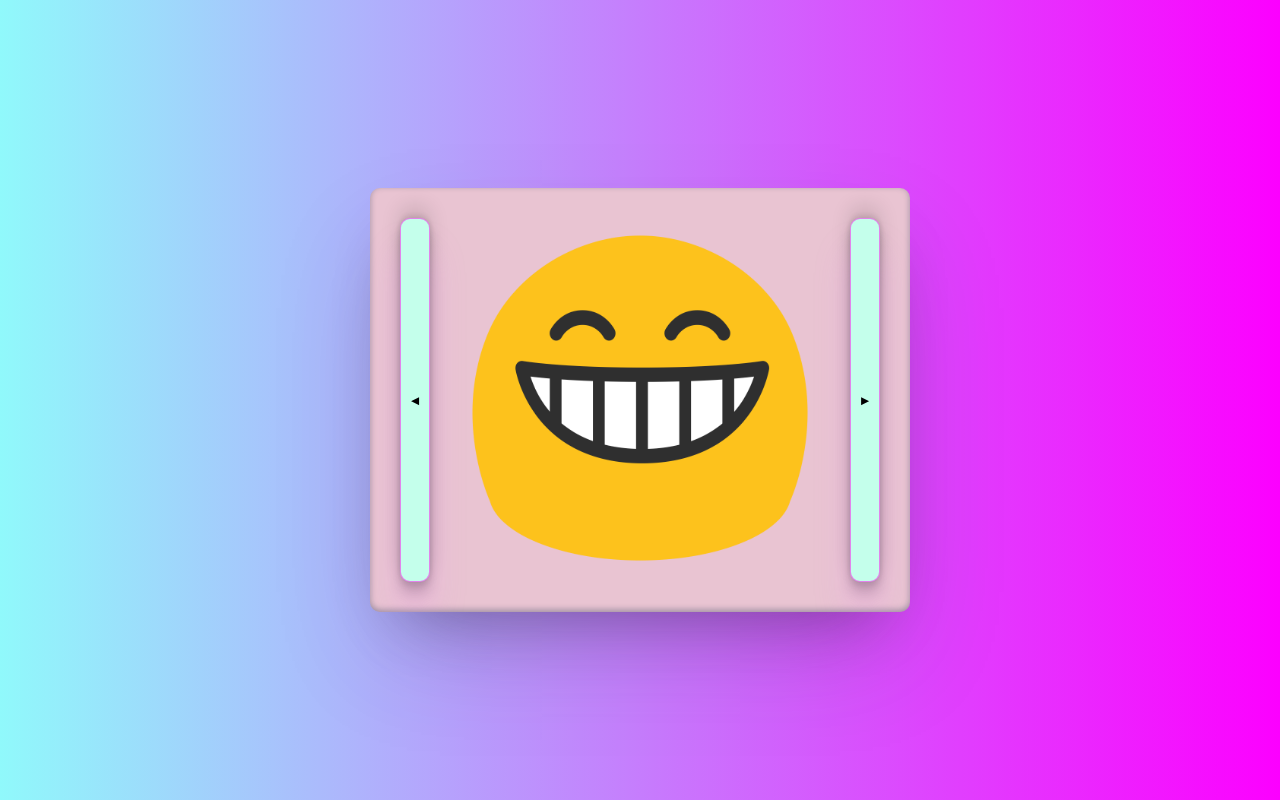
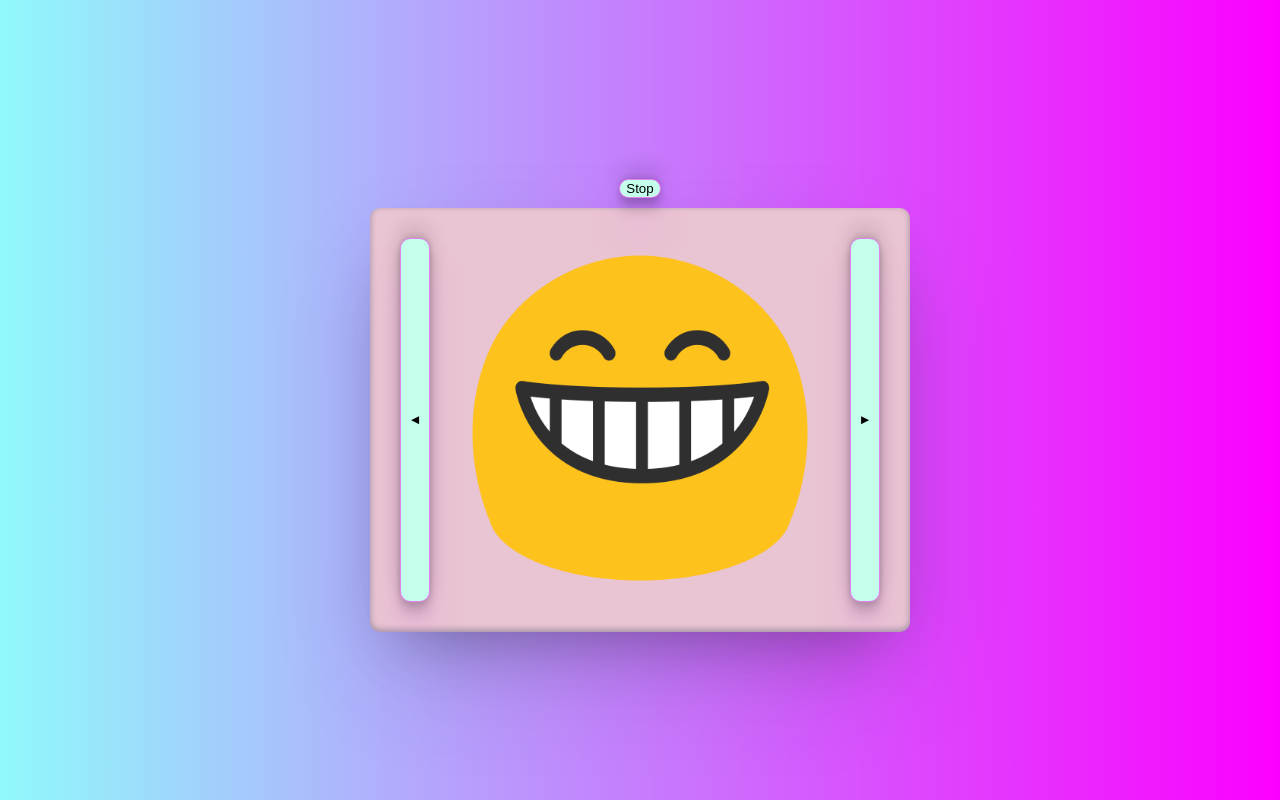
Before and after one commit to seppohyvarinen/exove-developer-test, a React (Create React App) app in the folder section_2/2a/: page / in a window 1280 px wide. Built offline with nearby package versions, Linux system fonts and the light colour scheme.

Commit message:
Add: 2a, button to set carousel rolling or not

```diff
--- a/section_2/2a/src/App.tsx
+++ b/section_2/2a/src/App.tsx
@@ -1,12 +1,24 @@
 import { Carousel } from "./components/Carousel";
 
 import "./App.css";
+import { useState } from "react";
 
 function App() {
+  const [rolling, setRolling] = useState<boolean>(true);
+
+  const handleClick = () => {
+    setRolling(!rolling);
+  };
   return (
     <div className="App">
       <div className="mainContainer">
-        <Carousel />
+        {rolling ? (
+          <button onClick={() => handleClick()}>Stop</button>
+        ) : (
+          <button onClick={() => handleClick()}>Play</button>
+        )}
+
+        <Carousel rolling={rolling} />
       </div>
     </div>
   );
--- a/section_2/2a/src/components/Carousel.tsx
+++ b/section_2/2a/src/components/Carousel.tsx
@@ -1,9 +1,9 @@
 import { useState, useEffect } from "react";
 
-import { CarouselItemType } from "../types/types";
+import { CarouselType } from "../types/types";
 import { Item } from "./Item";
 
-export const Carousel = () => {
+export const Carousel = ({ rolling }: CarouselType) => {
   const [index, setIndex] = useState<number>(0);
   const length = 3;
   const items = [
@@ -22,15 +22,11 @@ export const Carousel = () => {
   ];
   useEffect(() => {
     const interval = setInterval(() => {
-      handleRolling();
+      rolling && handleNext();
     }, 3000);
     return () => clearInterval(interval);
-  }, [index]);
+  }, [index, rolling]);
 
-  const handleRolling = () => {
-    console.log("hello");
-    handleNext();
-  };
   const handlePrevious = () => {
     const newIndex = index - 1;
     setIndex(newIndex < 0 ? length - 1 : newIndex);
--- a/section_2/2a/src/types/types.ts
+++ b/section_2/2a/src/types/types.ts
@@ -3,3 +3,7 @@ export type CarouselItemType = {
   imageAlt?: string;
   classType?: string;
 };
+
+export type CarouselType = {
+  rolling?: boolean;
+};
```
